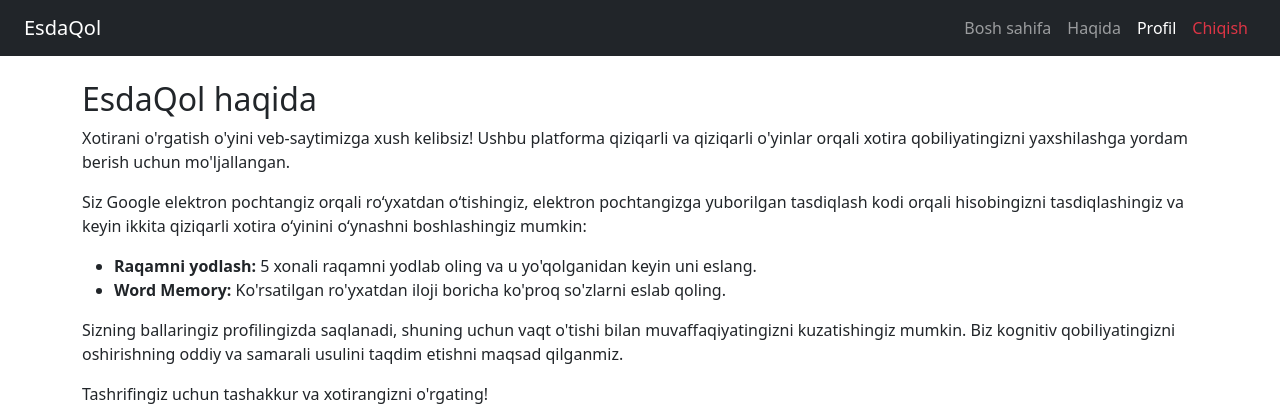
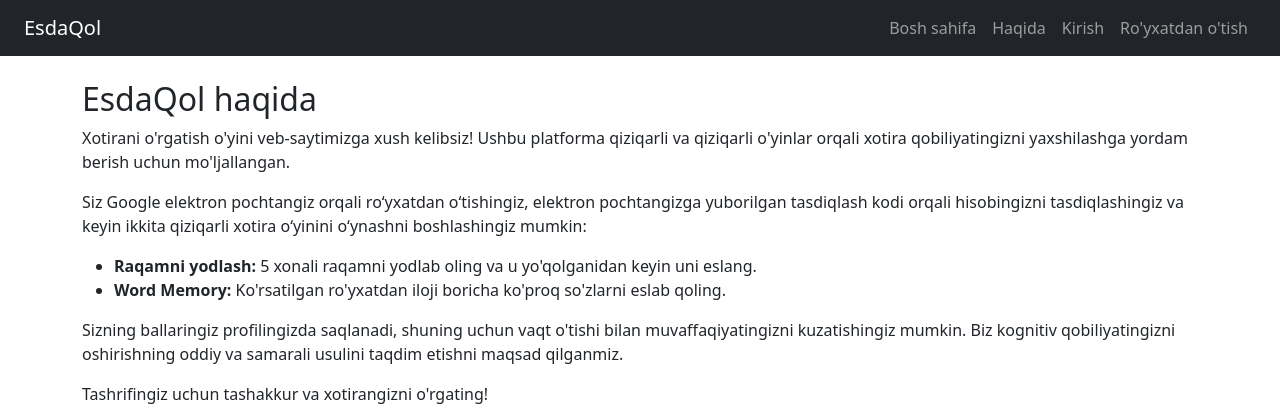
Before and after one commit to QobilovOzodbek/memory-game, a Flask app: page /about in a window 1280 px wide. Shown: the top 420 px of the page. Run offline with Flask 3, Linux system fonts and the light colour scheme.

Commit message:
Update layout.html

```diff
--- a/templates/layout.html
+++ b/templates/layout.html
@@ -11,16 +11,25 @@
 <body>
 
   <nav class="navbar navbar-expand-lg navbar-dark bg-dark px-4">
-    <a class="navbar-brand" href="/">EsdaQol </a>
+    <a class="navbar-brand" href="/">EsdaQol</a>
     <div class="collapse navbar-collapse">
       <ul class="navbar-nav ms-auto">
         <li class="nav-item"><a class="nav-link" href="/">Bosh sahifa</a></li>
         <li class="nav-item"><a class="nav-link" href="/about">Haqida</a></li>
-        <li class="nav-item"><a class="nav-link active" href="/profile">Profil</a></li>
+
+        {% if current_user.is_authenticated %}
+        <li class="nav-item"><a class="nav-link" href="/profile">Profil</a></li>
         <li class="nav-item"><a class="nav-link text-danger" href="/logout">Chiqish</a></li>
+        {% else %}
+        <li class="nav-item"><a class="nav-link" href="/login">Kirish</a></li>
+        <li class="nav-item"><a class="nav-link" href="/register">Ro'yxatdan o'tish</a></li>
+        {% endif %}
+
       </ul>
     </div>
   </nav>
+
+
 
   <div class="container mt-4">
     {% block content %}
```
